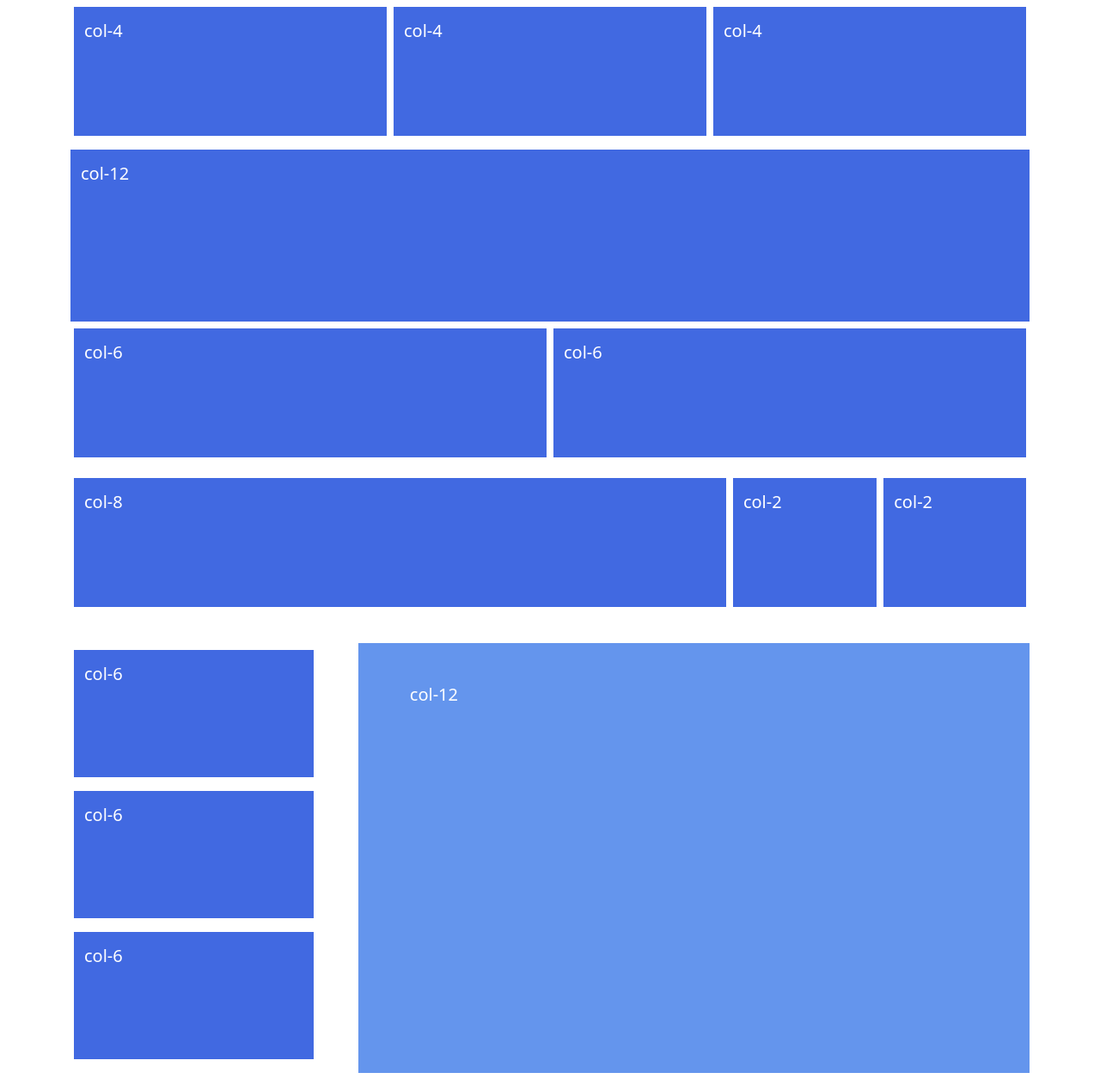
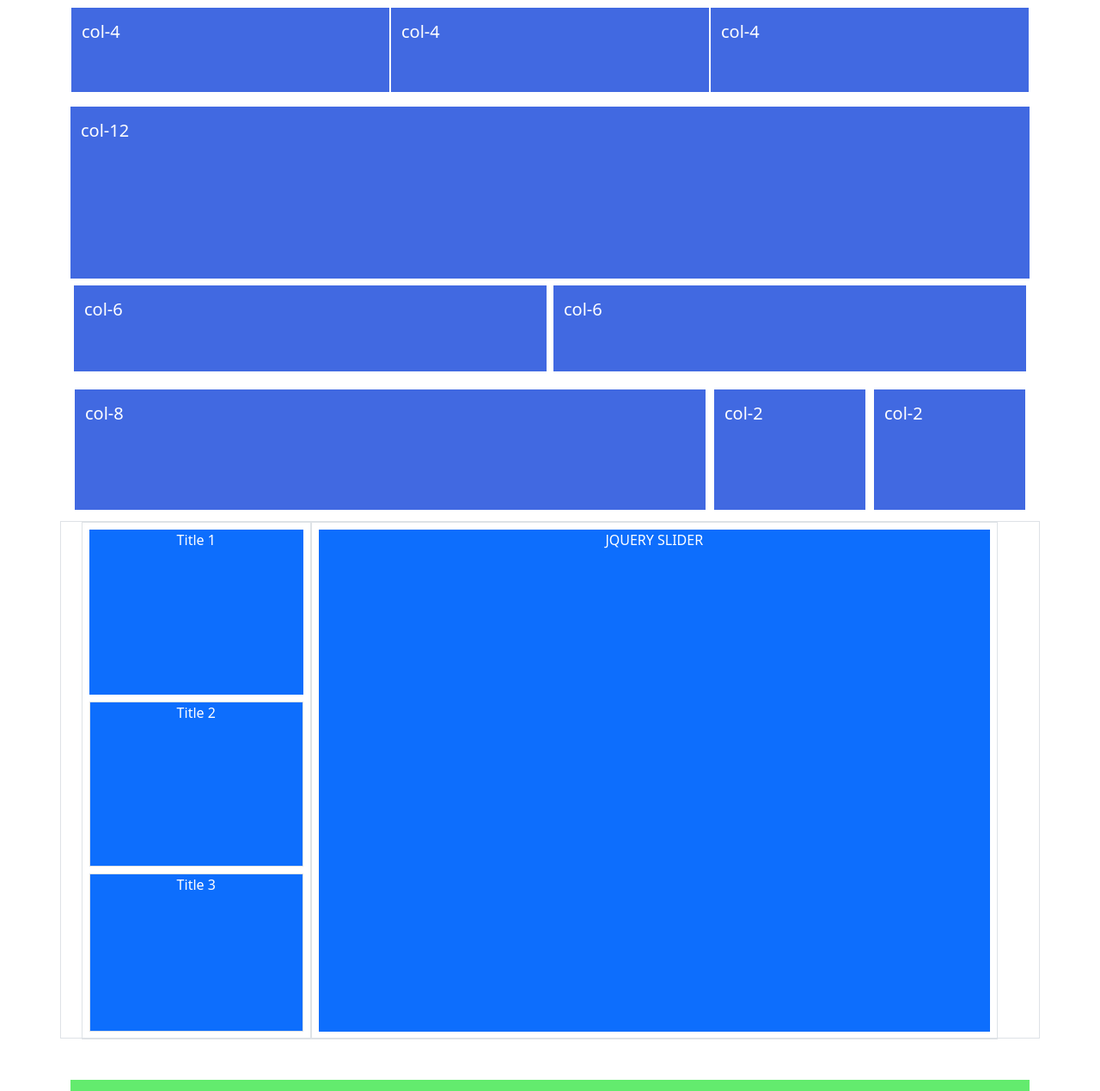
Before and after one commit to jasur727/column-row, a plain HTML site: page index.html in a window 1280 px wide. Shown: the top 1269 px of the page at 86% size. Drawn offline with nearby package versions, Linux system fonts and the light colour scheme.

Commit message:
add boder

```diff
--- a/css/styles.css
+++ b/css/styles.css
@@ -1,71 +1,61 @@
 .box-one {
-  width: 100%;
-  height: 150px;
-  border: 1px solid black;
+  height: 100px;
+  border: 5px solid rgb(255, 255, 255);
   background-color: royalblue;
 }
 
-.box-one__title{
+.box-one__title {
   color: white;
 }
 
 .blue {
-  width: 100%;
   height: 150px;
 }
 
 .blue__item {
-  width: 15%;
   height: 150px;
   background-color: royalblue;
+  border: 5px solid white;
 }
 
 .blue-big__item {
-  width: 68%;
   height: 150px;
   background-color: royalblue;
+  border: 5px solid white;
 }
 
 .bax-two {
-  width: 100%;
   height: 200px;
   background-color: royalblue;
 }
 
 .wrapper {
-  margin-top: 50px;
-  height: 500px;
-}
-
-.bax-four {
-  width: 25%;
+  width: 100%;
 }
 
 .content-four {
-  width: 100%;
   height: 200px;
   border: 1px solid transparent;
   background-color: royalblue;
 }
 
-.box-five__title{
-  color: white;
+.bax-five {
+  width: 100%;
+  background-color: cornflowerblue;
 }
 
-.bax-five {
-  width: 70%;
-  background-color: cornflowerblue;
+.box-five__title {
+  color: white;
 }
 
 .full-width {
   display: flex;
   text-align: center;
-  width: 100%;
   height: 80px;
   background-color: rgba(29, 226, 45, 0.685);
 }
 
-.box-five__title{
+.box-five__title {
   color: white;
 }
 
@@ -75,7 +65,6 @@
 }
 
 .helf-width__item {
-  width: 100%;
   height: 80px;
   border: 1px solid transparent;
   background-color: rgb(56, 178, 248);
@@ -88,16 +77,13 @@
 .two-third {
   display: flex;
   text-align: center;
-  width: 100%;
 }
 
 .two-third__item {
-  width: 70%;
   background-color: rgb(214, 233, 47);
 }
 
 .third-two__item {
-  width: 25%;
   background-color: rgb(214, 233, 47);
 }
 
@@ -108,31 +94,27 @@
 .pink {
   display: flex;
   text-align: center;
-  width: 100%;
 }
 
 .pink__item {
-  width: 75%;
   background-color: rgba(9, 69, 148, 0.795);
 }
 
 .pink-content__item {
-  width: 20%;
   background-color: rgba(9, 69, 148, 0.795);
 }
 
 .white {
   display: flex;
   text-align: center;
-  width: 100%;
 }
 
 .white__item {
-  width: 15%;
   background-color: rgba(185, 185, 185, 0.795);
+  border: 2px solid white;
 }
 
 .white-big__item {
-  width: 68%;
   background-color: rgba(185, 185, 185, 0.795);
+  border: 2px solid white;
 }
--- a/index.html
+++ b/index.html
@@ -12,16 +12,16 @@
 
 <body>
   <div>
-    <div class="container-lg">
+    <div class="container">
       <div class="row m-0 p-0 mb-2">
-        <div class="box-one col mx-1 border-0 mt-2">
+        <div class="box-one col-md-4 border-1 mt-2">
+          <h5 class="box-one__title mt-3">col-4</h5>
+        </div>
+        <div class="box-one col-md-4 border-1 my-2">
           <h5 class="box-one__title mt-3 ml-2">col-4</h5>
         </div>
-        <div class="box-one col mx-1 border-0 my-2">
-          <h5 class="box-one__title mt-3 ml-2">col-4</h5>
-        </div>
-        <div class="box-one col mx-1 border-0 my-2">
-          <h5 class="box-one__title mt-3 ml-2">col-4</h5>
+        <div class="box-one col-md-4 border-1 my-2">
+          <h5 class="box-one__title mt-3">col-4</h5>
         </div>
       </div>
 
@@ -39,42 +39,42 @@
       </div>
 
       <div class="row blue m-0 p-0 mb-2">
-        <div class="blue-big__item col-9 mx-1 border-0 my-2">
-          <h5 class="box-one__title mt-3 ml-2">col-8</h5>
+        <div class="blue-big__item col-md-8">
+          <h5 class="box-one__title mt-3">col-8</h5>
         </div>
 
-        <div class="blue__item col-9 mx-1 border-0 my-2">
-          <h5 class="box-one__title mt-3 ml-2">col-2</h5>
+        <div class="blue__item col-md-2">
+          <h5 class="box-one__title mt-3">col-2</h5>
         </div>
 
-        <div class="blue__item col mx-1 border-0 my-2">
-          <h5 class="box-one__title mt-3 ml-2">col-2</h5>
+        <div class="blue__item col-md-2">
+          <h5 class="box-one__title mt-3">col-2</h5>
         </div>
       </div>
     </div>
   </div>
 
-  <div>
-    <div class="container-xl">
-      <div class="wrapper d-flex justify-content-between">
-        <div class="row bax-four border-1 m-0 p-0 mb-2 d-flex flex-column">
-          <div class="content-four col mx-1 border-0 my-2">
-            <h5 class="box-one__title mt-3 ml-2">col-6</h5>
-          </div>
-          <div class="content-four col mx-1 border-0 my-2">
-            <h5 class="box-one__title mt-3 ml-2">col-6</h5>
-          </div>
-          <div class="content-four col mx-1 border-0 my-2">
-            <h5 class="box-one__title mt-3 ml-2">col-6</h5>
-          </div>
+  <div class="container border">
+    <div class="row container" style="width: 100%; height: 600px;">
+      <div class="col-3 border">
+        <div class="row pt-2 px-2" style="height: 200px;">
+          <div class="col border-2 bg-primary text-white text-center">Title 1</div>
         </div>
-
-        <div class="row bax-five m-0 p-0">
-          <h5 class="box-five__title mt-5 mx-5">col-12</h5>
+        <div class="row pt-2 px-2" style="height: 200px;">
+          <div class="col border bg-primary text-white text-center">Title 2</div>
+        </div>
+        <div class="row py-2 px-2" style="height: 200px;">
+          <div class="col border bg-primary text-white text-center">Title 3</div>
+        </div>
+      </div>
+      <div class="col-9 border">
+        <div class="row px-2 py-2" style="height: 600px;">
+          <div class="col bg-primary  text-white text-center">JQUERY SLIDER</div>
         </div>
       </div>
     </div>
   </div>
+
 
   <div>
     <div class="container">
@@ -134,26 +134,26 @@
       </div>
 
       <div class="row pink m-0 p-0 mb-2">
-        <div class="pink__item col-9 mx-1 border-0 my-2">
+        <div class="pink__item col-9 mx-1 border-2 my-2">
           <h1 class="two-third__title mt-3 ml-2">3/4</h1>
         </div>
 
-        <div class="pink-content__item col mx-1 border-0 my-2">
+        <div class="pink-content__item col mx-1 border-2 my-2">
           <h1 class="two-third__title mt-3 ml-2">1/4</h1>
         </div>
       </div>
 
       <div class="row white m-0 p-0 mb-2">
-        <div class="white__item col-9 mx-1 border-0 my-2">
+        <div class="white__item col-1 border-2 my-2">
           <h1 class="two-third__title mt-3 ml-2">1</h1>
         </div>
 
-        <div class="white-big__item col-9 mx-1 border-0 my-2">
-          <h1 class="two-third__title mt-3 ml-2">10 Column</h1>
+        <div class="white-big__item col-10 border-2 my-2">
+          <h1 class="two-third__title mt-3">10 Column</h1>
         </div>
 
-        <div class="white__item col mx-1 border-0 my-2">
-          <h1 class="two-third__title mt-3 ml-2">1</h1>
+        <div class="white__item col-1 border-2 my-2">
+          <h1 class="two-third__title mt-3">1</h1>
         </div>
       </div>
     </div>
```
